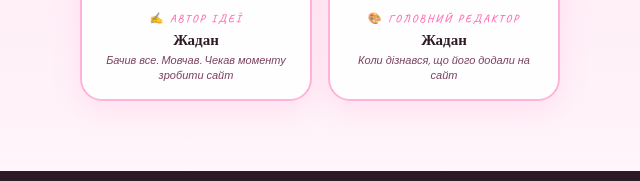
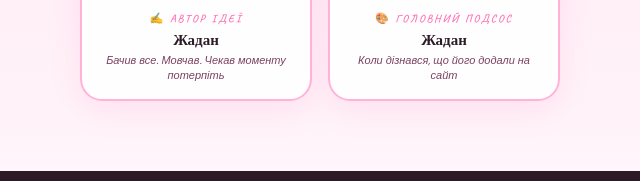
Before and after one commit to Brakoner-cod/LoveKatyaBonder, a plain HTML site: page index.html in a window 1280 px wide. Shown: the part 6155-6336 px from the top of the page, 320-960 px from the left. Drawn offline with nearby package versions, Linux system fonts and the light colour scheme; a web font is replaced by a local one.

Commit message:
Update index.html

```diff
--- a/index.html
+++ b/index.html
@@ -744,13 +744,13 @@
       <div class="creator-info">
         <span class="creator-role">✍️ Автор Ідеї</span>
         <p class="creator-name">Жадан</p>
-        <p class="creator-desc">Бачив все. Мовчав. Чекав моменту зробити сайт</p>
+        <p class="creator-desc">Бачив все. Мовчав. Чекав моменту потерпіть</p>
       </div>
     </div>
     <div class="creator-card reveal" style="transition-delay:0.2s">
       <img src="photos/zadan2.jpg" alt="Жадан" style="object-position:center center">
       <div class="creator-info">
-        <span class="creator-role">🎨 Головний Редактор</span>
+        <span class="creator-role">🎨 Головний подсос</span>
         <p class="creator-name">Жадан</p>
         <p class="creator-desc">Коли дізнався, що його додали на сайт</p>
       </div>
```
